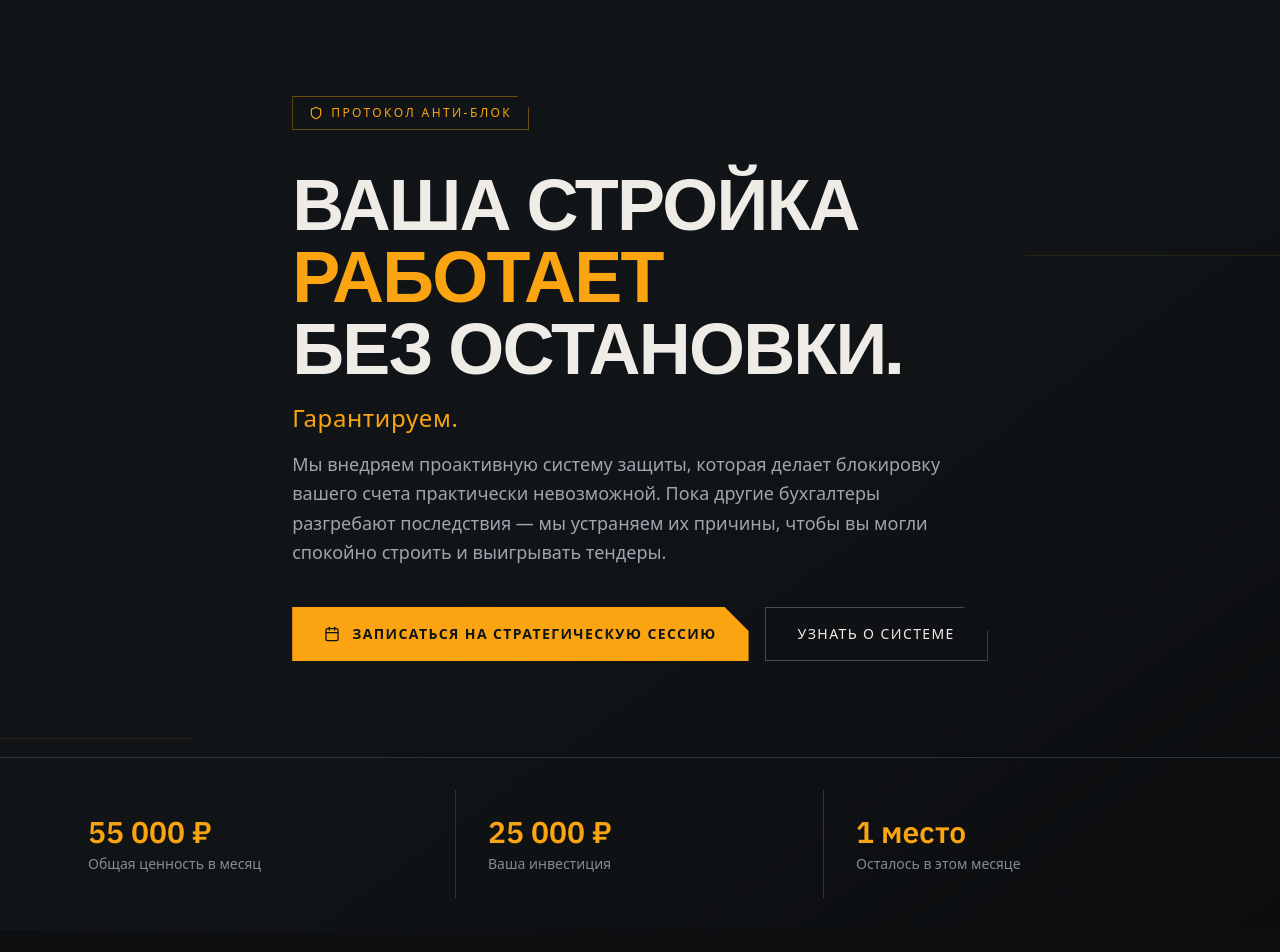
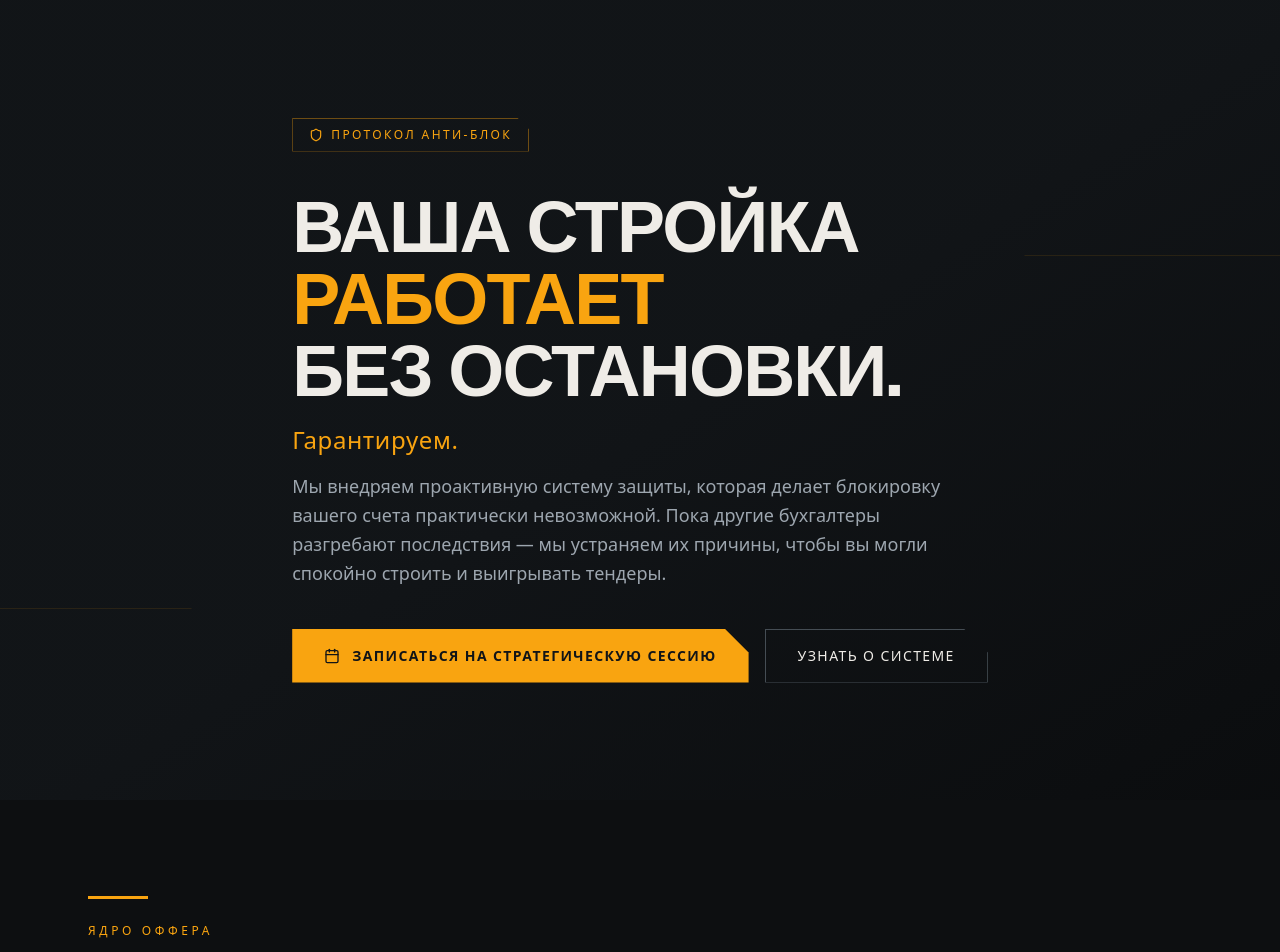
Before and after one commit to pr-poehali-dev/final-anti-block-offer, a React (Vite) app: page / in a window 1280 px wide. Shown: the top 952 px of the page. Built offline with nearby package versions, Linux system fonts and the light colour scheme.

Commit message:
убери эту информацию с первого экрана. 55 000 ₽ Общая ценность в месяц 25 000 ₽ Ваша инвестиция 1 место Осталось в этом месяце

```diff
--- a/src/pages/Index.tsx
+++ b/src/pages/Index.tsx
@@ -50,20 +50,6 @@ const Index = () => {
           </div>
         </div>
 
-        <div className="relative" style={{ borderTop: '1px solid hsl(210,10%,20%)' }}>
-          <div className="max-w-6xl mx-auto px-6 py-8 grid grid-cols-1 md:grid-cols-3 gap-0">
-            {[
-              { num: "55 000 ₽", label: "Общая ценность в месяц" },
-              { num: "25 000 ₽", label: "Ваша инвестиция" },
-              { num: "1 место", label: "Осталось в этом месяце" },
-            ].map((item, i) => (
-              <div key={i} className={`py-6 px-8 ${i === 0 ? 'pl-0' : ''}`} style={{ borderRight: i < 2 ? '1px solid hsl(210,10%,20%)' : 'none' }}>
-                <div className="text-3xl font-bold text-amber mb-1">{item.num}</div>
-                <div className="text-sm font-sans" style={{ color: 'hsl(210,10%,55%)' }}>{item.label}</div>
-              </div>
-            ))}
-          </div>
-        </div>
       </section>
 
       {/* ЯДРО ОФФЕРА */}
```
